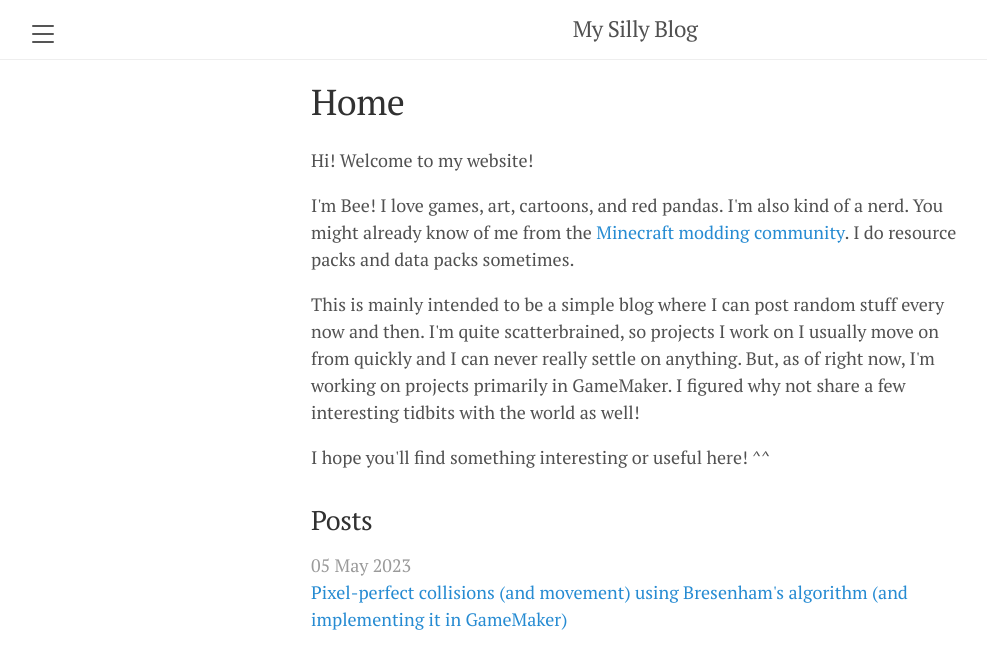
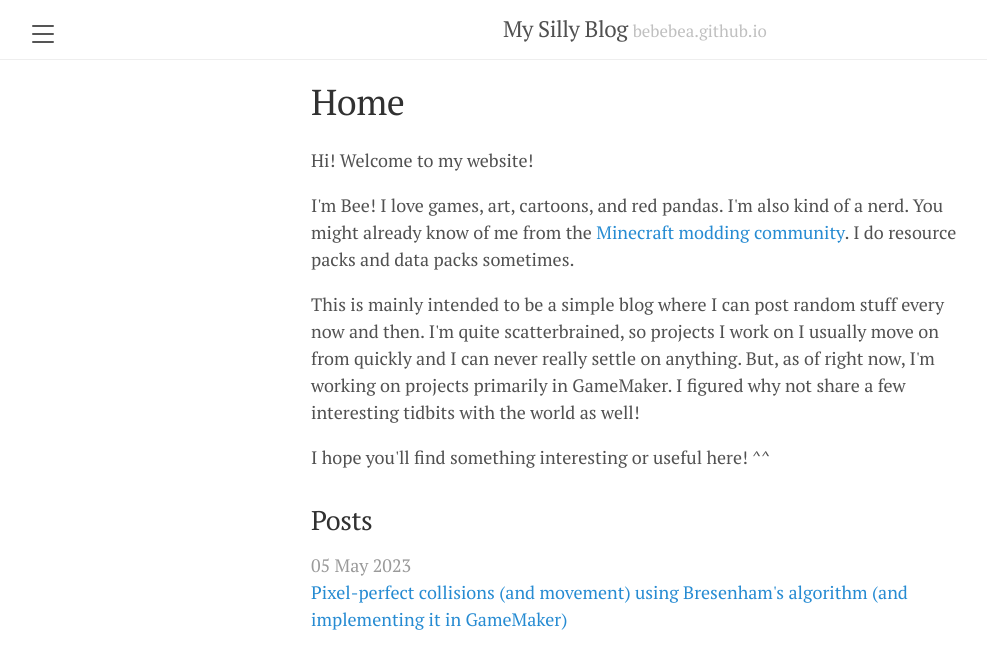
Before and after one commit to bebebea/bebebea.github.io, a Jekyll site: the page built from index.html, in a window 1280 px wide. Shown: the top 669 px of the page, without its empty margins (5-992 px from the left). Built offline with Jekyll 4.4.1, drawn with Linux system fonts in a browser that asks for light colours; the list of posts is cut into pages by our own code.

Commit message:
Update default.html

```diff
--- a/_layouts/default.html
+++ b/_layouts/default.html
@@ -14,7 +14,7 @@
         <div class="container">
           <h3 class="masthead-title">
             <a href="{{ site.baseurl }}/" title="Home">{{ site.title }}</a>
-            <small></small>
+            <small> {{ site.tagline }}</small>
           </h3>
         </div>
       </div>
```
